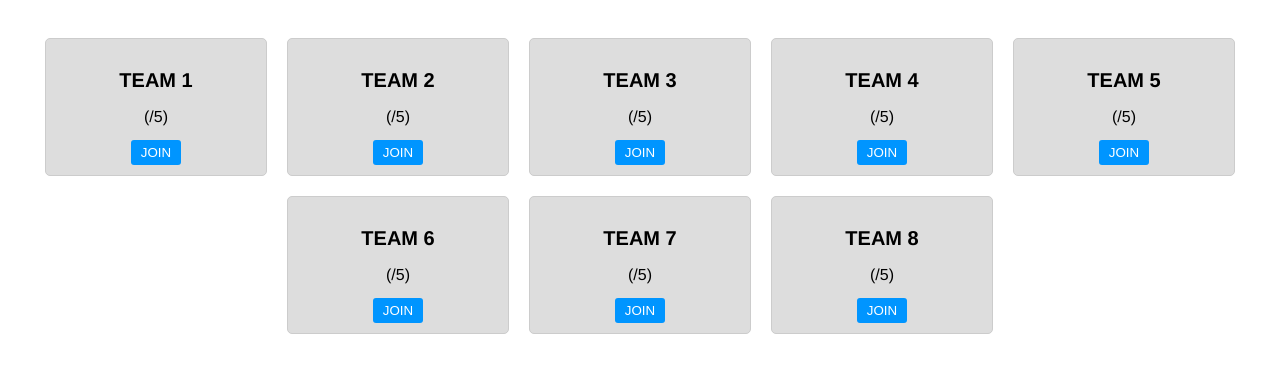
After one commit to PranaavS/Scholastic-Bowl-Sign-Up, a Flask app: template templates/new_home.html in a window 1280 px wide. The commit adds this page. Shown: the top 373 px of the page. Run offline with Flask 3, Linux system fonts and the light colour scheme; the template is opened without the code that fills it, so the values that code supplies are empty.

Commit message:
Added more functionality

```diff
--- a/app.py
+++ b/app.py
@@ -1,4 +1,4 @@
-from flask import Flask, render_template, request
+from flask import Flask, render_template, request, redirect
 import sqlite3
 
 app = Flask(__name__)
@@ -12,11 +12,25 @@ def index():
 	cursor.execute('SELECT * FROM PARTICIPANTS')
 
 	data = cursor.fetchall()
-	return render_template("home.html", data=data)
+	capacities_dict = {
+		"Team 1": 0,
+		"Team 2": 0,
+		"Team 3": 0,
+		"Team 4": 0,
+		"Team 5": 0,
+		"Team 6": 0,
+		"Team 7": 0,
+		"Team 8": 0,
+	}
+	for participant in data:
+		capacities_dict[f"Team {participant[2]}"] += 1
+
+	capacities = [value for key, value in capacities_dict.items()]
+	return render_template("new_home.html", data=data, capacities=capacities)
 
 
 connect = sqlite3.connect('database.db')
-connect.execute('CREATE TABLE IF NOT EXISTS PARTICIPANTS (first_name TEXT, last_name TEXT, email TEXT, phone TEXT)')
+connect.execute('CREATE TABLE IF NOT EXISTS PARTICIPANTS (first_name TEXT, last_name TEXT, team INTEGER, email TEXT, phone TEXT)')
 
 
 @app.route('/join', methods=['GET', 'POST'])
@@ -26,15 +40,40 @@ def join():
 		last_name = request.form['last_name']
 		email = request.form['email']
 		phone = request.form['phone']
+		team = request.form['team']
 
 		with sqlite3.connect("database.db") as users:
 			cursor = users.cursor()
-			cursor.execute("INSERT INTO PARTICIPANTS (first_name,last_name,email,phone) VALUES (?,?,?,?)", (first_name, last_name, email, phone))
-			users.commit()
-		return render_template("home.html")
+			cursor.execute('SELECT * FROM PARTICIPANTS')
+			data = cursor.fetchall()
+			print(data)
+			capacities_dict = {
+				"Team 1": 0,
+				"Team 2": 0,
+				"Team 3": 0,
+				"Team 4": 0,
+				"Team 5": 0,
+				"Team 6": 0,
+				"Team 7": 0,
+				"Team 8": 0,
+			}
+			for participant in data:
+				capacities_dict[f"Team {participant[2]}"] += 1
+			print(capacities_dict)
+			print(capacities_dict[f"Team {team}"] < 5)
+
+			if capacities_dict[f"Team {team}"] < 5:
+				cursor.execute("INSERT INTO PARTICIPANTS (first_name,last_name,team,email,phone) VALUES (?,?,?,?,?)", (first_name, last_name, team, email,phone))
+				users.commit()
+			else:
+				return redirect("/full")
+		return redirect("/")
 	else:
 		return render_template('join.html')
 
+@app.route('/full', methods=['GET'])
+def full():
+	return render_template("full.html")
 
 if __name__ == '__main__':
 	app.run(debug=False)
--- /dev/null
+++ b/templates/new_home.html
@@ -0,0 +1,147 @@
+<!DOCTYPE html>
+<html lang="en">
+<head>
+<meta charset="UTF-8">
+<meta name="viewport" content="width=device-width, initial-scale=1.0">
+<title>Entry List</title>
+<style>
+  .container {
+    display: flex;
+    flex-wrap: wrap;
+    justify-content: center;
+    align-items: center;
+    width: fit-content;
+    margin: 0 auto;
+    padding: 20px;
+  }
+  .team-box {
+    background-color: #ddd;
+    border: 1px solid #ccc;
+    border-radius: 5px;
+    padding: 10px;
+    margin: 10px;
+    text-align: center;
+    width: 200px;
+  }
+  .team-name {
+    font-size: 20px;
+    font-weight: bold;
+    margin-bottom: 5px;
+    font-family: Helvetica, Arial, sans-serif;
+  }
+  .team-capacity {
+    font-size: 16px;
+    margin-bottom: 10px;
+    font-family: Helvetica, Arial, sans-serif;
+  }
+  .player-names {
+    font-size: 14px;
+    font-family: Helvetica, Arial, sans-serif;
+  }
+  .join-button {
+    background-color: #0095ff;
+    color: white;
+    padding: 5px 10px;
+    border: none;
+    border-radius: 3px;
+    cursor: pointer;
+  }
+</style>
+</head>
+<body>
+  <div class="container">
+    <div class="team-box">
+      <p class="team-name">TEAM 1</p>
+      <p class="team-capacity">({{capacities[0]}}/5)</p>
+      <p class="player-names">
+       {%for participant in data%}
+         {%if participant[2] == 1%}
+            {{participant[0] + " " + participant[1]}} <br>
+         {%endif%}
+        {%endfor%}
+      </p>
+      <button class="join-button" onclick=window.location.href='{{ url_for("join") }}';>JOIN</button>
+    </div>
+    <div class="team-box">
+      <p class="team-name">TEAM 2</p>
+      <p class="team-capacity">({{capacities[1]}}/5)</p>
+      <p class="player-names">
+        {%for participant in data%}
+          {%if participant[2] == 2%}
+             {{participant[0] + " " + participant[1]}} <br>
+          {%endif%}
+         {%endfor%}
+       </p>
+       <button class="join-button" onclick=window.location.href='{{ url_for("join") }}';>JOIN</button>
+    </div>
+    <div class="team-box">
+      <p class="team-name">TEAM 3</p>
+      <p class="team-capacity">({{capacities[2]}}/5)</p>
+      <p class="player-names">
+        {%for participant in data%}
+          {%if participant[2] == 3%}
+             {{participant[0] + " " + participant[1]}} <br>
+          {%endif%}
+         {%endfor%}
+       </p>
+       <button class="join-button" onclick=window.location.href='{{ url_for("join") }}';>JOIN</button>
+    </div>
+    <div class="team-box">
+      <p class="team-name">TEAM 4</p>
+      <p class="team-capacity">({{capacities[3]}}/5)</p>
+      <p class="player-names">
+        {%for participant in data%}
+          {%if participant[2] == 4%}
+             {{participant[0] + " " + participant[1]}} <br>
+          {%endif%}
+         {%endfor%}
+       </p>
+       <button class="join-button" onclick=window.location.href='{{ url_for("join") }}';>JOIN</button>
+    </div>
+    <div class="team-box">
+      <p class="team-name">TEAM 5</p>
+      <p class="team-capacity">({{capacities[4]}}/5)</p>
+      <p class="player-names">
+        {%for participant in data%}
+          {%if participant[2] == 5%}
+             {{participant[0] + " " + participant[1]}} <br>
+          {%endif%}
+         {%endfor%}
+       </p>      <button class="join-button" onclick=window.location.href='{{ url_for("join") }}';>JOIN</button>
+    </div>
+    <div class="team-box">
+      <p class="team-name">TEAM 6</p>
+      <p class="team-capacity">({{capacities[5]}}/5)</p>
+      <p class="player-names">
+        {%for participant in data%}
+          {%if participant[2] == 6%}
+             {{participant[0] + " " + participant[1]}} <br>
+          {%endif%}
+         {%endfor%}
+       </p>      <button class="join-button" onclick=window.location.href='{{ url_for("join") }}';>JOIN</button>
+    </div>
+    <div class="team-box">
+      <p class="team-name">TEAM 7</p>
+      <p class="team-capacity">({{capacities[6]}}/5)</p>
+      <p class="player-names">
+        {%for participant in data%}
+          {%if participant[2] == 7%}
+             {{participant[0] + " " + participant[1]}} <br>
+          {%endif%}
+         {%endfor%}
+       </p>      <button class="join-button" onclick=window.location.href='{{ url_for("join") }}';>JOIN</button>
+    </div>
+    <div class="team-box">
+      <p class="team-name">TEAM 8</p>
+      <p class="team-capacity">({{capacities[7]}}/5)</p>
+      <p class="player-names">
+        {%for participant in data%}
+          {%if participant[2] == 8%}
+             {{participant[0] + " " + participant[1]}} <br>
+          {%endif%}
+         {%endfor%}
+       </p>      <button class="join-button" onclick=window.location.href='{{ url_for("join") }}';>JOIN</button>
+    </div>
+  </div>
+</body>
+</html>
```
Also changed, not shown: templates/full.html (added, +12 -0 lines), templates/join.html (+12 -1 lines), database.db.
